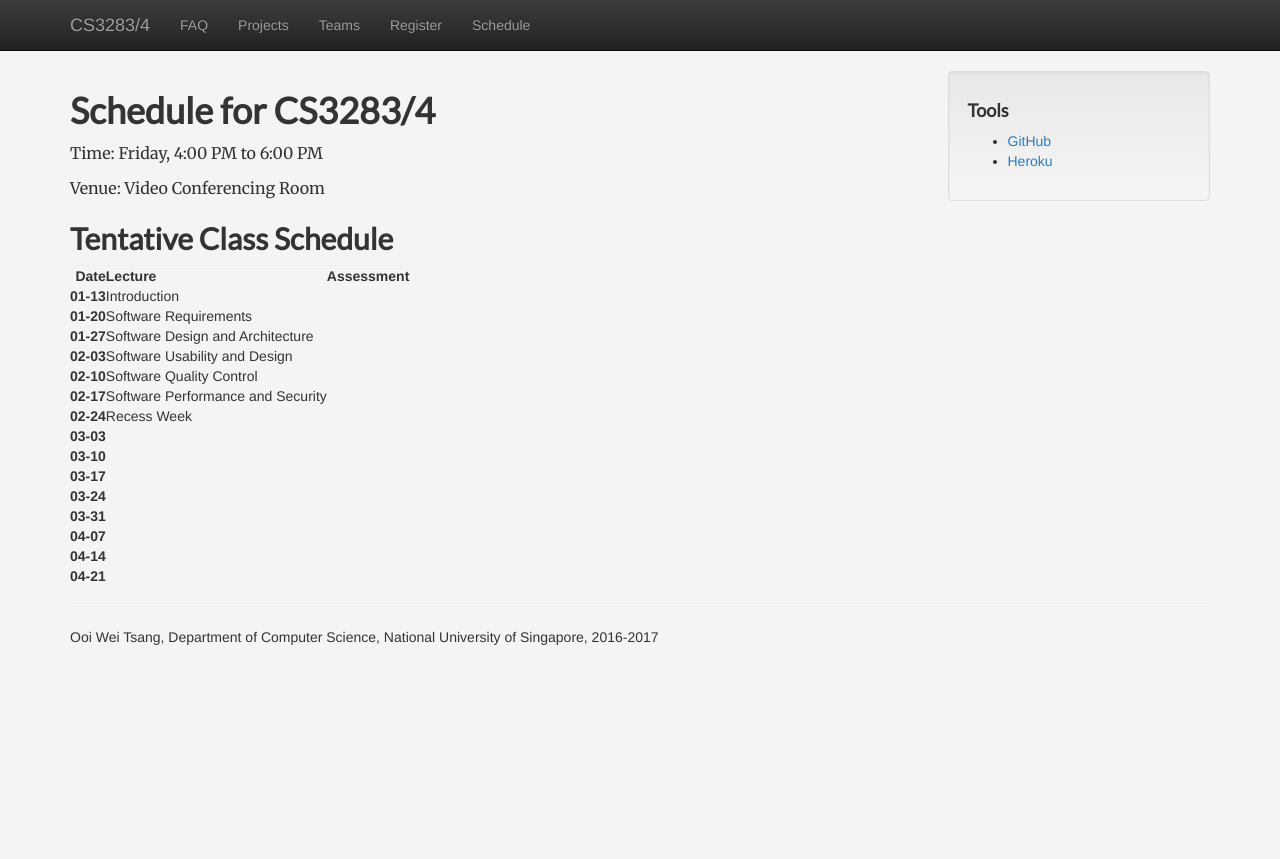
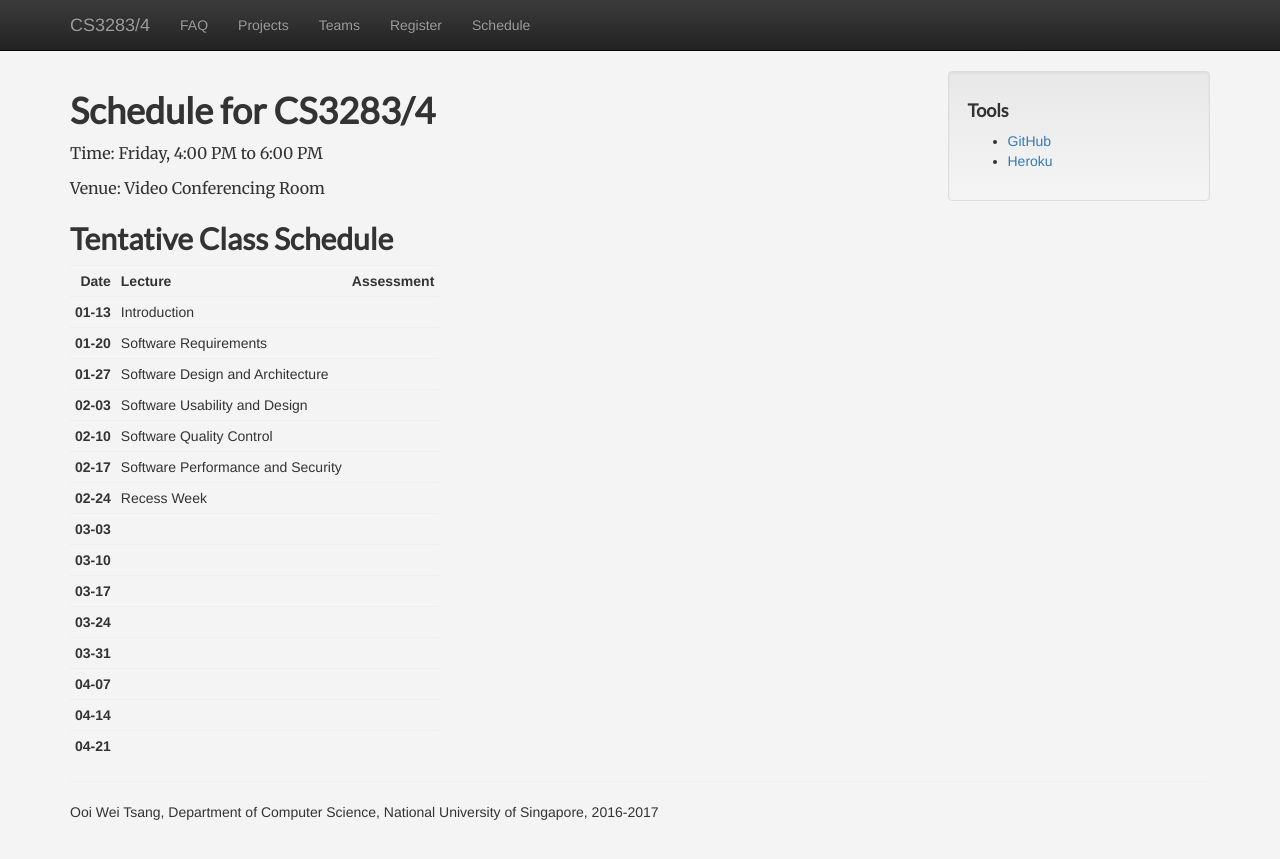
Before and after one commit to nus-mtp/1617, a Jekyll site: the page built from schedule.md, in a window 1280 px wide. Shown: the top 859 px of the page. Built offline with Jekyll 4.4.1, drawn with Linux system fonts in a browser that asks for light colours; nearby versions of some CDN libraries.

Commit message:
Fixed table CSS

```diff
--- a/assets/css/nus-mtp.css
+++ b/assets/css/nus-mtp.css
@@ -17,5 +17,9 @@ body {
 table {
   padding: .75rem;
   vertical-align: top;
+}
+
+td, th {
+  padding: .5rem;
   border-top: 1px solid #eceeef
 }
```
